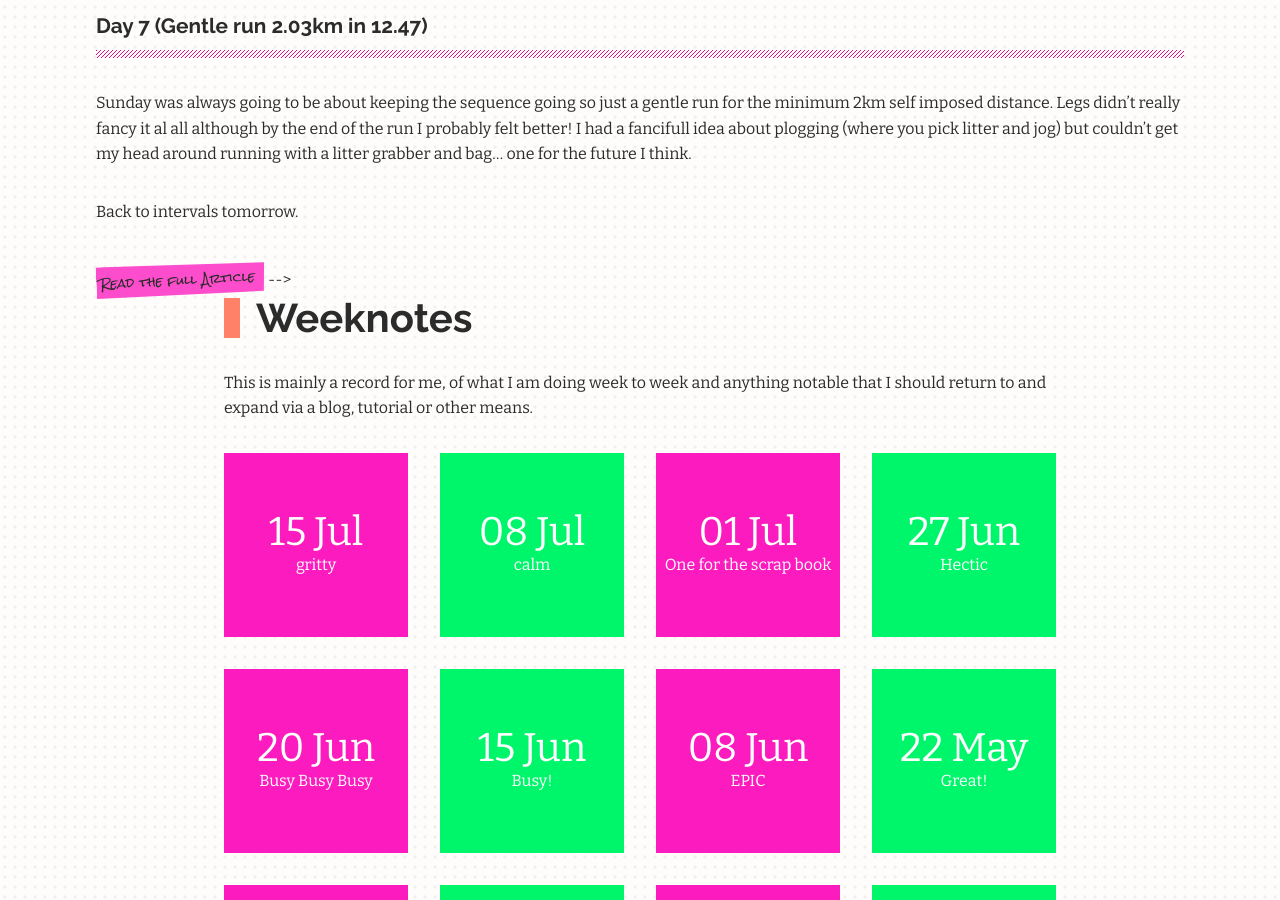
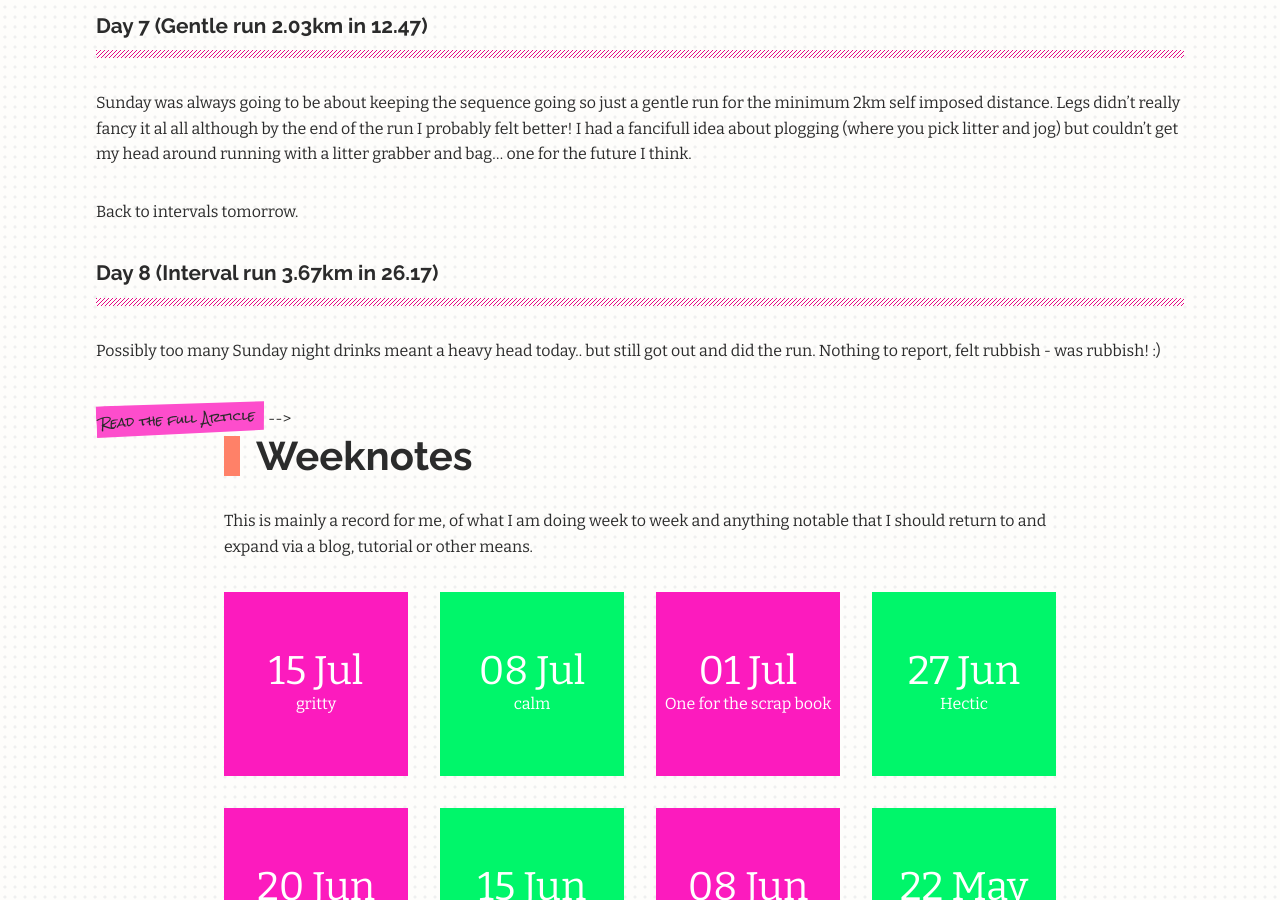
Before and after one commit to maxray/maxray.github.io, a Jekyll site: the page built from weeknotes.html, in a window 1280 px wide and 900 px high, scrolled down 1478 px. Built offline with Jekyll 4.4.1, drawn with Linux system fonts in a browser that asks for light colours.

Commit message:
updating running blog

```diff
--- a/_posts/2020-09-01-30-days-of-running.md
+++ b/_posts/2020-09-01-30-days-of-running.md
@@ -50,3 +50,7 @@ Legs pretty tight on getting home, foam roller tonight.
 Sunday was always going to be about keeping the sequence going so just a gentle run for the minimum 2km self imposed distance. Legs didn't really fancy it al all although by the end of the run I probably felt better! I had a fancifull idea about plogging (where you pick litter and jog) but couldn't get my head around running with a litter grabber and bag... one for the future I think.
 
 Back to intervals tomorrow.
+
+#### Day 8 (Interval run 3.67km in 26.17)
+
+Possibly too many Sunday night drinks meant a heavy head today.. but still got out and did the run. Nothing to report, felt rubbish - was rubbish! :)
```
